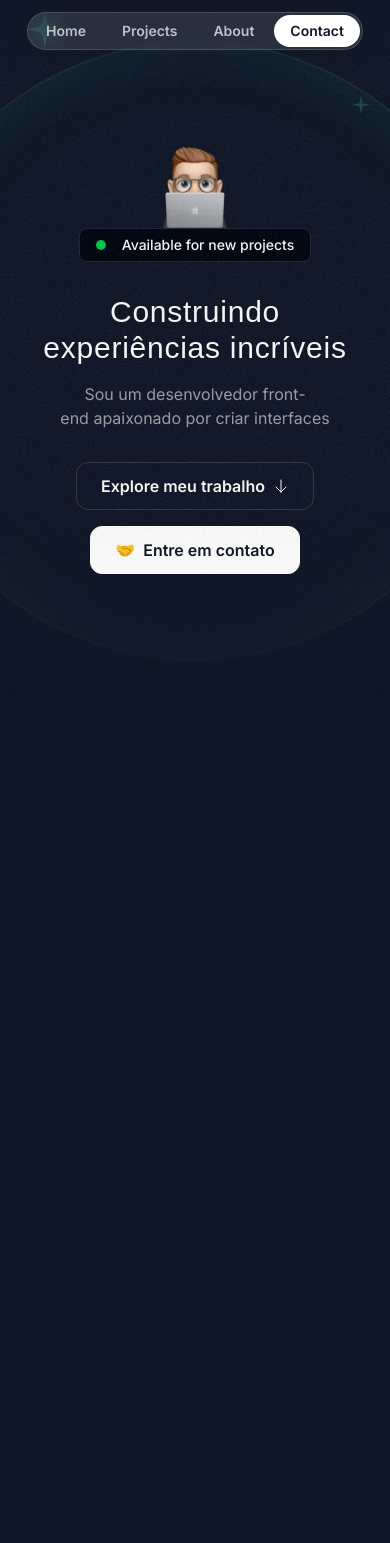
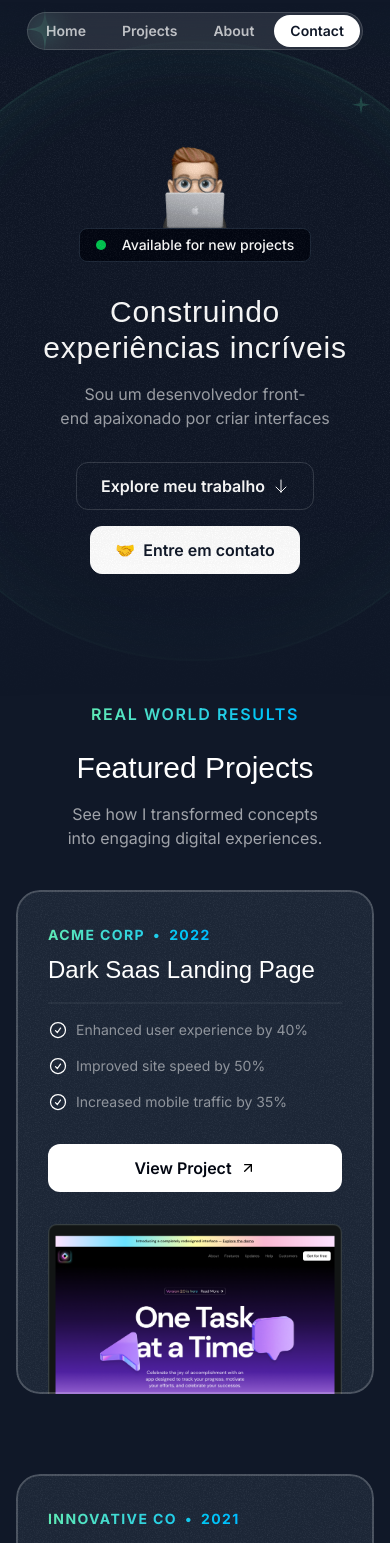
Before and after one commit to marquesmaycon/my-portfolio-2.0, a Next.js app: page / in a window 390 px wide. Shown: the top 1543 px of the page. Before the commit the page ends 869 px from the top, so only its background shows below. Built offline with nearby package versions, Linux system fonts and the light colour scheme; a web font is replaced by a local one.

Commit message:
projects section

```diff
--- a/app/globals.css
+++ b/app/globals.css
@@ -21,3 +21,10 @@
     @apply absolute inset-0 size-[620px] border-2 top-1/2 left-1/2 -translate-1/2 rounded-full border-emerald-300/5 shadow-[0_0_80px_inset] shadow-emerald-300/5;
   }
 }
+
+@layer utilities {
+  .container {
+    @apply lg:max-w-5xl;
+    /* TO DO => remover estilo acima e tornar projeto responsive para tamanhos XL */
+  }
+}
--- a/app/page.tsx
+++ b/app/page.tsx
@@ -1,11 +1,13 @@
 import { Header } from "@/components/header";
 import { Hero } from "@/components/hero";
+import { Projects } from "@/components/projects";
 
 export default function Home() {
   return (
     <>
       <Header />
       <Hero />
+      <Projects />
     </>
   );
 }
--- /dev/null
+++ b/components/projects.tsx
@@ -0,0 +1,130 @@
+import Image from "next/image";
+
+import ArrowUpRightIcon from "@/assets/icons/arrow-up-right.svg";
+import CheckCircleIcon from "@/assets/icons/check-circle.svg";
+import aiStartupLandingPage from "@/assets/images/ai-startup-landing-page.png";
+import darkSaasLandingPage from "@/assets/images/dark-saas-landing-page.png";
+import grainImage from "@/assets/images/grain.jpg";
+import lightSaasLandingPage from "@/assets/images/light-saas-landing-page.png";
+
+const portfolioProjects = [
+  {
+    company: "Acme Corp",
+    year: "2022",
+    title: "Dark Saas Landing Page",
+    results: [
+      { title: "Enhanced user experience by 40%" },
+      { title: "Improved site speed by 50%" },
+      { title: "Increased mobile traffic by 35%" },
+    ],
+    link: "https://youtu.be/4k7IdSLxh6w",
+    image: darkSaasLandingPage,
+  },
+  {
+    company: "Innovative Co",
+    year: "2021",
+    title: "Light Saas Landing Page",
+    results: [
+      { title: "Boosted sales by 20%" },
+      { title: "Expanded customer reach by 35%" },
+      { title: "Increased brand awareness by 15%" },
+    ],
+    link: "https://youtu.be/7hi5zwO75yc",
+    image: lightSaasLandingPage,
+  },
+  {
+    company: "Quantum Dynamics",
+    year: "2023",
+    title: "AI Startup Landing Page",
+    results: [
+      { title: "Enhanced user experience by 40%" },
+      { title: "Improved site speed by 50%" },
+      { title: "Increased mobile traffic by 35%" },
+    ],
+    link: "https://youtu.be/Z7I5uSRHMHg",
+    image: aiStartupLandingPage,
+  },
+];
+
+export function Projects() {
+  return (
+    <section id="projects" className="pb-16 px-4 lg:py-24">
+      <div className="container mx-auto">
+        <div className="flex justify-center">
+          <p className="uppercase font-semibold tracking-widest bg-gradient-to-r from-emerald-300 to-sky-400 text-transparent bg-clip-text">
+            Real world results
+          </p>
+        </div>
+        <h2 className="font-serif text-3xl md:text-5xl text-center mt-6">
+          Featured Projects
+        </h2>
+        <p className="text-center md:text-lg lg:text-xl text-white/60 mt-4 text-balance">
+          See how I transformed concepts into engaging digital experiences.
+        </p>
+        <div className="flex flex-col gap-20 mt-10 md:mt-20">
+          {portfolioProjects.map((project, index) => (
+            <div
+              key={project.title}
+              className="bg-gray-800 rounded-3xl relative z-0 overflow-hidden after:content-[''] after:absolute after:inset-0 after:z-10 after:outline-2 after:-outline-offset-2 after:rounded-3xl after:outline-white/20 px-8 pt-8 md:pt-12 md:px-10 lg:pt-16 lg:px-20 after:pointer-events-none"
+            >
+              <div
+                className="absolute inset-0 -z-10 opacity-5"
+                style={{ backgroundImage: `url(${grainImage.src})` }}
+              />
+              <div className="lg:grid lg:grid-cols-2 lg:gap-16">
+                <div className="lg:pb-16">
+                  <div className="bg-gradient-to-r from-emerald-300 to-sky-400 inline-flex gap-2 font-bold uppercase tracking-widest text-sm text-transparent bg-clip-text">
+                    <span>{project.company}</span>
+                    <span>&bull;</span>
+                    <span>{project.year}</span>
+                  </div>
+
+                  <h3 className="font-serif text-2xl md:text-4xl mt-2 md:mt-5">
+                    {project.title}
+                  </h3>
+                  <hr className="border-t-2 border-white/5 mt-4 md:mt-5" />
+                  <ul className="flex flex-col gap-4 mt-4 md:mt-5">
+                    {project.results.map((result) => (
+                      <li
+                        key={result.title}
+                        className="flex gap-2 text-sm md:text-base text-white/50"
+                      >
+                        <Image
+                          src={CheckCircleIcon}
+                          alt="Check Icon"
+                          className="invert size-5 md:size-6"
+                        />
+                        {/* TO DO => converter em componente svg para corrigir a cor */}
+                        <span>{result.title}</span>
+                      </li>
+                    ))}
+                  </ul>
+                  <a href={project.link}>
+                    <button
+                      type="button"
+                      className="bg-white text-gray-950 h-12 w-full px-6 md:w-auto rounded-xl font-semibold inline-flex items-center justify-center gap-2 mt-8"
+                    >
+                      <span>View Project</span>
+                      <Image
+                        src={ArrowUpRightIcon}
+                        alt="Arrow Up Right Icon"
+                        className="size-4"
+                      />
+                    </button>
+                  </a>
+                </div>
+                <div className="relative">
+                  <Image
+                    src={project.image}
+                    alt={project.title}
+                    className="mt-8 -mb-4 md:-mb-0 lg:mt-0 lg:absolute lg:h-full lg:w-auto lg:max-w-none"
+                  />
+                </div>
+              </div>
+            </div>
+          ))}
+        </div>
+      </div>
+    </section>
+  );
+}
--- /dev/null
+++ b/components/svgs/check-circle.tsx
@@ -0,0 +1,19 @@
+export function CheckCircle() {
+  return (
+    <svg
+      xmlns="http://www.w3.org/2000/svg"
+      fill="none"
+      viewBox="0 0 24 24"
+      stroke-width="1.5"
+      stroke="currentColor"
+      className="size-6"
+    >
+      <title>Check Circle</title>
+      <path
+        stroke-linecap="round"
+        stroke-linejoin="round"
+        d="M9 12.75 11.25 15 15 9.75M21 12a9 9 0 1 1-18 0 9 9 0 0 1 18 0Z"
+      />
+    </svg>
+  );
+}
```
